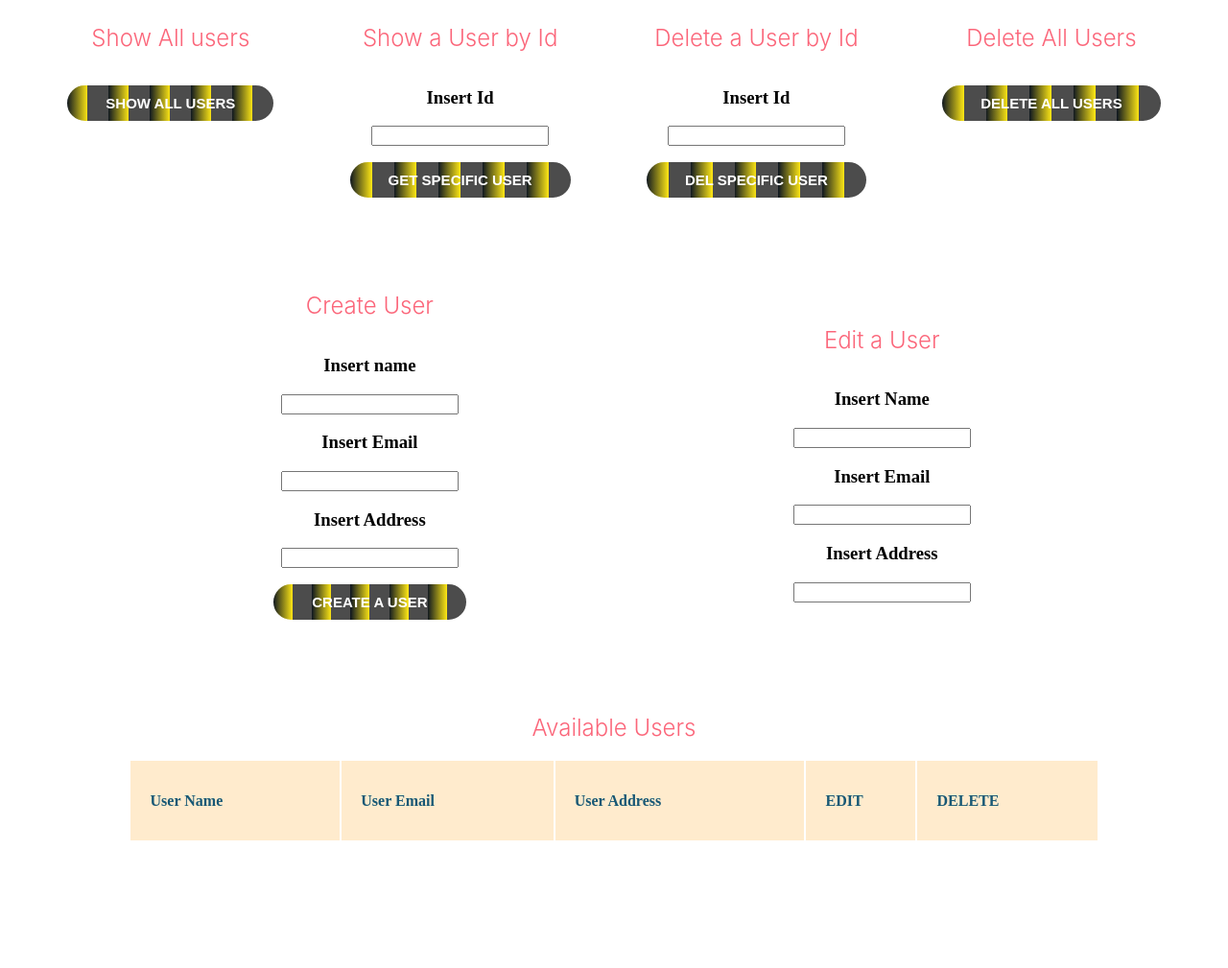
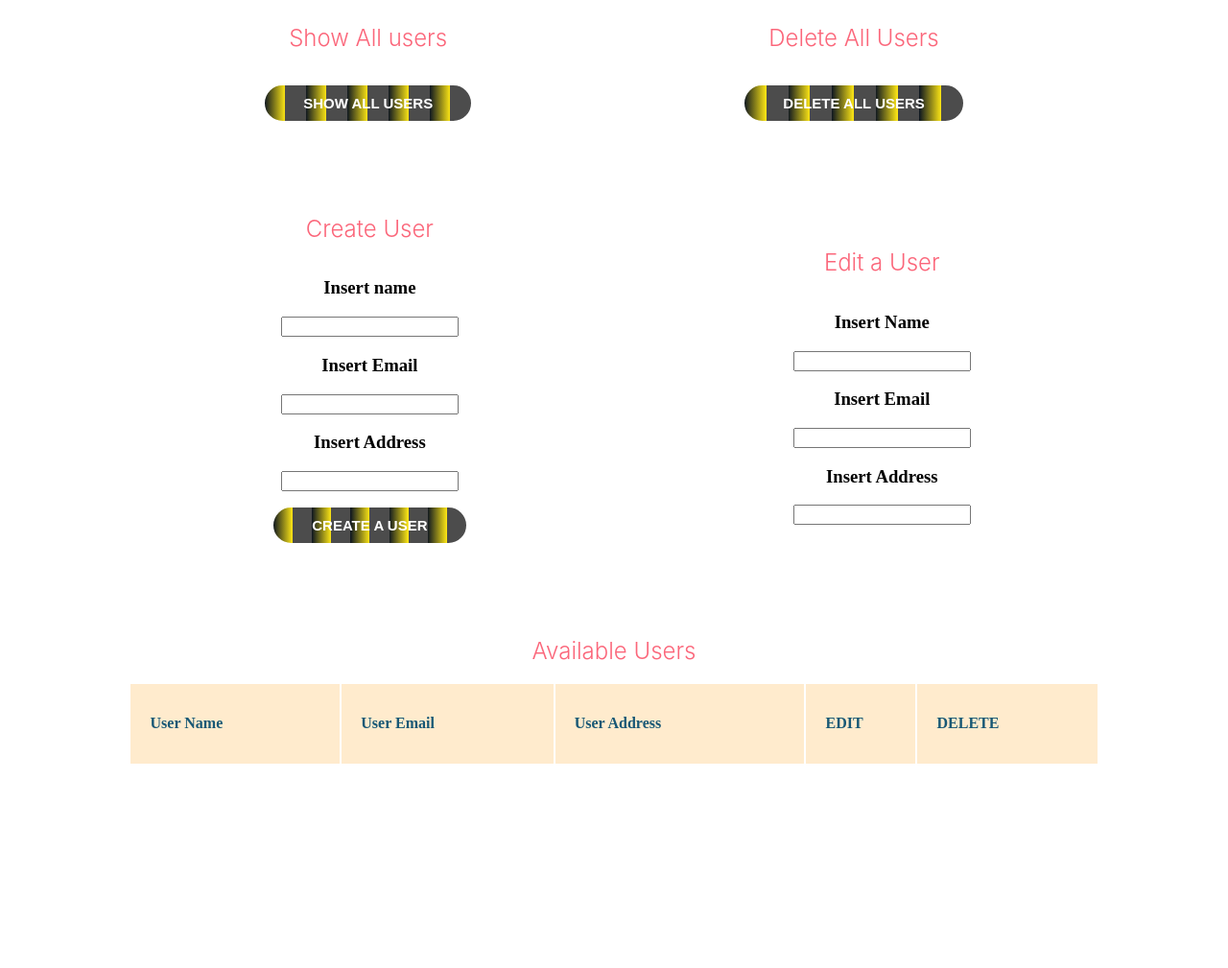
Before and after one commit to AtosDev/crud_express_mongodb, a website: page index.html in a window 1280 px wide. Shown: the whole page at 96% size. After the commit the page ends 934 px from the top, so only its background shows below. Drawn offline with nearby package versions, Linux system fonts and the light colour scheme.

Commit message:
Update index.html

```diff
--- a/index.html
+++ b/index.html
@@ -205,19 +205,6 @@
           <button id="getusers">Show All users</button>
           <!-- add table to display all users -->
         </div>
-        <div id="showuser">
-          <h2>Show a User by Id</h2>
-          <h3>Insert Id</h3>
-          <input type="" id="get_user" />
-          <button id="getuser-id">Get Specific User</button>
-          <!-- add table to display a single User -->
-        </div>
-        <div id="deluser">
-          <h2>Delete a User by Id</h2>
-          <h3>Insert Id</h3>
-          <input type="" id="delid" />
-          <button id="deluser-id">Del Specific User</button>
-        </div>
         <div id="delall">
           <h2>Delete All Users</h2>
           <button id="delallusers">Delete All Users</button>
```
